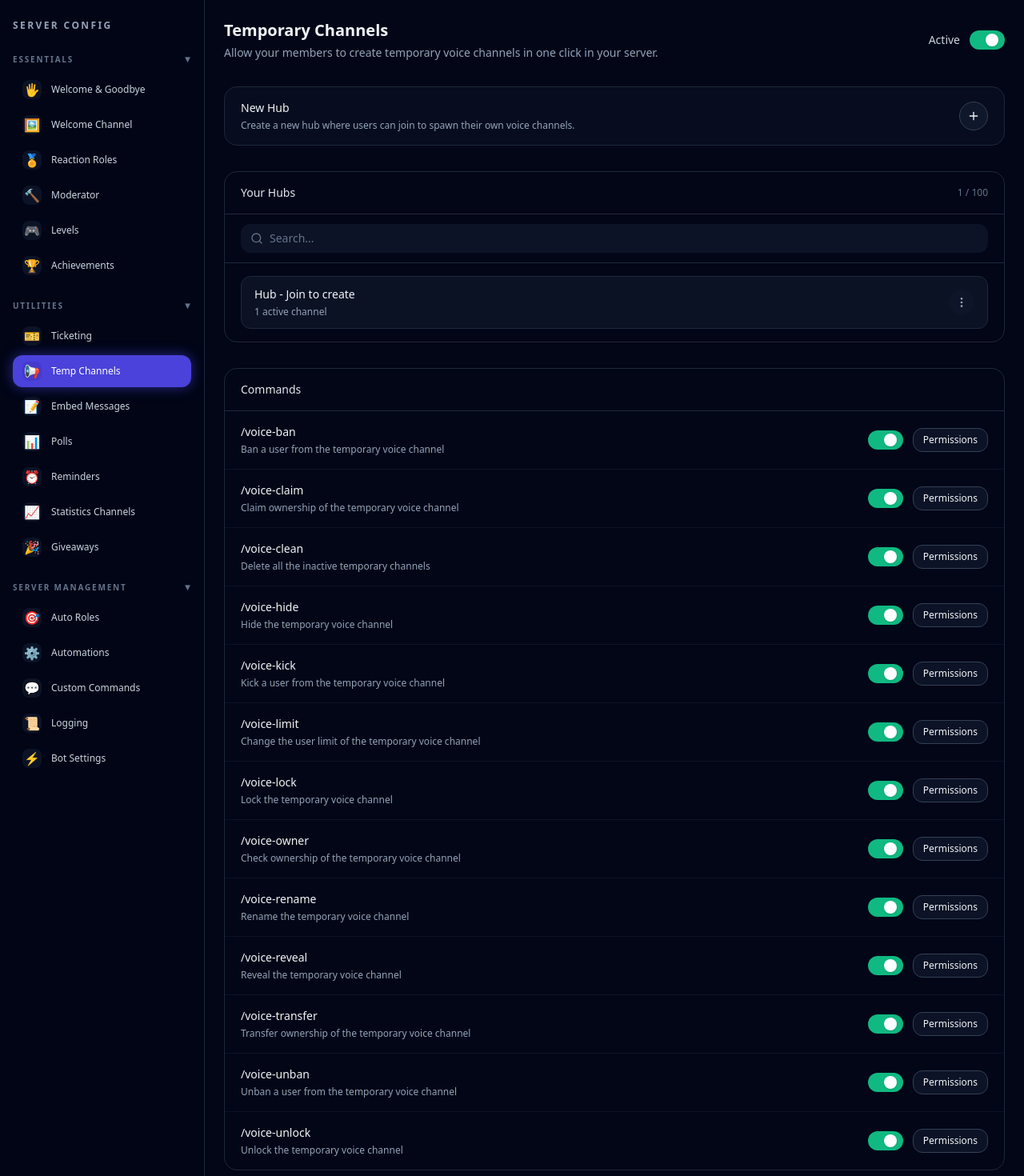
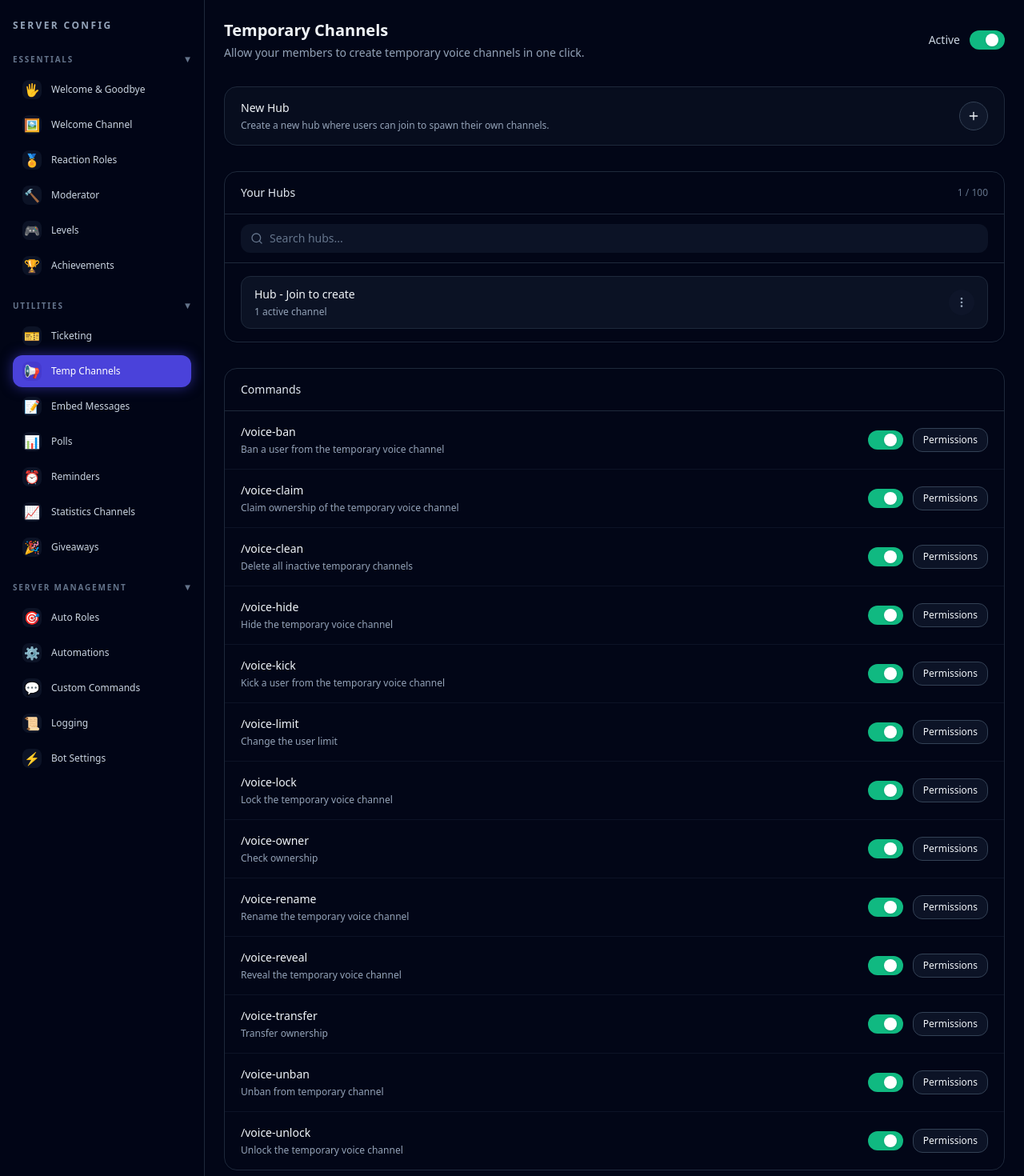
Before and after one commit to WYll1734/app-directory, a Next.js app: page /dashboard/1/temp-channels in a window 1280 px wide. Shown: the top 1470 px of the page at 80% size. Built offline with nearby package versions, Linux system fonts and the light colour scheme.

Commit message:
Update page.js

```diff
--- a/app/dashboard/[guildId]/temp-channels/page.js
+++ b/app/dashboard/[guildId]/temp-channels/page.js
@@ -1,6 +1,7 @@
 "use client";
 
 import { useState, useMemo } from "react";
+import Link from "next/link";
 import { Search, Plus, MoreVertical } from "lucide-react";
 
 function Toggle({ checked, onChange }) {
@@ -22,7 +23,7 @@ function Toggle({ checked, onChange }) {
 }
 
 export default function TempChannelsPage({ params }) {
-  const { guildId } = params; // not used yet but keep for future API calls
+  const { guildId } = params;
 
   const [moduleActive, setModuleActive] = useState(true);
   const [search, setSearch] = useState("");
@@ -33,95 +34,28 @@ export default function TempChannelsPage({ params }) {
       name: "Hub - Join to create",
       channels: 1,
     },
-    // later you can load these from API
   ]);
 
   const [commands, setCommands] = useState([
-    {
-      id: "voice-ban",
-      name: "/voice-ban",
-      description: "Ban a user from the temporary voice channel",
-      enabled: true,
-    },
-    {
-      id: "voice-claim",
-      name: "/voice-claim",
-      description: "Claim ownership of the temporary voice channel",
-      enabled: true,
-    },
-    {
-      id: "voice-clean",
-      name: "/voice-clean",
-      description: "Delete all the inactive temporary channels",
-      enabled: true,
-    },
-    {
-      id: "voice-hide",
-      name: "/voice-hide",
-      description: "Hide the temporary voice channel",
-      enabled: true,
-    },
-    {
-      id: "voice-kick",
-      name: "/voice-kick",
-      description: "Kick a user from the temporary voice channel",
-      enabled: true,
-    },
-    {
-      id: "voice-limit",
-      name: "/voice-limit",
-      description: "Change the user limit of the temporary voice channel",
-      enabled: true,
-    },
-    {
-      id: "voice-lock",
-      name: "/voice-lock",
-      description: "Lock the temporary voice channel",
-      enabled: true,
-    },
-    {
-      id: "voice-owner",
-      name: "/voice-owner",
-      description: "Check ownership of the temporary voice channel",
-      enabled: true,
-    },
-    {
-      id: "voice-rename",
-      name: "/voice-rename",
-      description: "Rename the temporary voice channel",
-      enabled: true,
-    },
-    {
-      id: "voice-reveal",
-      name: "/voice-reveal",
-      description: "Reveal the temporary voice channel",
-      enabled: true,
-    },
-    {
-      id: "voice-transfer",
-      name: "/voice-transfer",
-      description: "Transfer ownership of the temporary voice channel",
-      enabled: true,
-    },
-    {
-      id: "voice-unban",
-      name: "/voice-unban",
-      description: "Unban a user from the temporary voice channel",
-      enabled: true,
-    },
-    {
-      id: "voice-unlock",
-      name: "/voice-unlock",
-      description: "Unlock the temporary voice channel",
-      enabled: true,
-    },
+    { id: "voice-ban", name: "/voice-ban", description: "Ban a user from the temporary voice channel", enabled: true },
+    { id: "voice-claim", name: "/voice-claim", description: "Claim ownership of the temporary voice channel", enabled: true },
+    { id: "voice-clean", name: "/voice-clean", description: "Delete all inactive temporary channels", enabled: true },
+    { id: "voice-hide", name: "/voice-hide", description: "Hide the temporary voice channel", enabled: true },
+    { id: "voice-kick", name: "/voice-kick", description: "Kick a user from the temporary voice channel", enabled: true },
+    { id: "voice-limit", name: "/voice-limit", description: "Change the user limit", enabled: true },
+    { id: "voice-lock", name: "/voice-lock", description: "Lock the temporary voice channel", enabled: true },
+    { id: "voice-owner", name: "/voice-owner", description: "Check ownership", enabled: true },
+    { id: "voice-rename", name: "/voice-rename", description: "Rename the temporary voice channel", enabled: true },
+    { id: "voice-reveal", name: "/voice-reveal", description: "Reveal the temporary voice channel", enabled: true },
+    { id: "voice-transfer", name: "/voice-transfer", description: "Transfer ownership", enabled: true },
+    { id: "voice-unban", name: "/voice-unban", description: "Unban from temporary channel", enabled: true },
+    { id: "voice-unlock", name: "/voice-unlock", description: "Unlock the temporary voice channel", enabled: true },
   ]);
 
   const filteredHubs = useMemo(
-    () =>
-      hubs.filter((hub) =>
-        hub.name.toLowerCase().includes(search.toLowerCase())
-      ),
+    () => hubs.filter((hub) =>
+      hub.name.toLowerCase().includes(search.toLowerCase())
+    ),
     [hubs, search]
   );
 
@@ -135,15 +69,12 @@ export default function TempChannelsPage({ params }) {
 
   return (
     <div className="flex flex-col gap-8 pb-10">
-      {/* Header */}
+      {/* HEADER */}
       <header className="flex flex-col gap-4 sm:flex-row sm:items-center sm:justify-between">
         <div>
-          <h1 className="text-xl font-semibold text-slate-100">
-            Temporary Channels
-          </h1>
+          <h1 className="text-xl font-semibold text-slate-100">Temporary Channels</h1>
           <p className="mt-1 text-sm text-slate-400">
-            Allow your members to create temporary voice channels in one click
-            in your server.
+            Allow your members to create temporary voice channels in one click.
           </p>
         </div>
 
@@ -156,46 +87,44 @@ export default function TempChannelsPage({ params }) {
         </div>
       </header>
 
-      {/* New Hub button */}
-      <button
-        type="button"
-        className="group flex items-center justify-between rounded-2xl border border-slate-800 bg-slate-900/40 px-5 py-4 text-left shadow-sm transition hover:border-emerald-500/70 hover:bg-slate-900"
+      {/* NEW HUB — NOW A LINK */}
+      <Link
+        href={`/dashboard/${guildId}/temp-channels/new`}
+        className="group flex items-center justify-between rounded-2xl border border-slate-800 bg-slate-900/40 px-5 py-4 text-left shadow-sm transition hover:border-emerald-500/60 hover:bg-slate-900"
       >
         <div>
           <p className="text-sm font-medium text-slate-100">New Hub</p>
           <p className="mt-1 text-xs text-slate-400">
-            Create a new hub where users can join to spawn their own voice
-            channels.
+            Create a new hub where users can join to spawn their own channels.
           </p>
         </div>
-        <span className="flex h-9 w-9 items-center justify-center rounded-full border border-slate-700 bg-slate-900 text-slate-100 text-lg font-semibold group-hover:border-emerald-500/80">
+
+        <span className="flex h-9 w-9 items-center justify-center rounded-full border border-slate-700 bg-slate-900 text-slate-100 group-hover:border-emerald-500/80">
           <Plus className="h-4 w-4" />
         </span>
-      </button>
+      </Link>
 
-      {/* Hubs section */}
+      {/* HUBS */}
       <section className="rounded-2xl border border-slate-800 bg-slate-950/70 shadow-sm">
         <div className="flex items-center justify-between border-b border-slate-800 px-5 py-4">
           <h2 className="text-sm font-medium text-slate-200">Your Hubs</h2>
-          <span className="text-xs text-slate-500">
-            {hubs.length} / 100
-          </span>
+          <span className="text-xs text-slate-500">{hubs.length} / 100</span>
         </div>
 
-        {/* Search */}
+        {/* SEARCH */}
         <div className="border-b border-slate-800 px-5 py-3">
           <div className="flex items-center gap-2 rounded-xl bg-slate-900/80 px-3 py-2 text-sm text-slate-300">
             <Search className="h-4 w-4 text-slate-500" />
             <input
               value={search}
               onChange={(e) => setSearch(e.target.value)}
-              placeholder="Search..."
+              placeholder="Search hubs..."
               className="flex-1 bg-transparent text-sm text-slate-200 placeholder:text-slate-500 focus:outline-none"
             />
           </div>
         </div>
 
-        {/* Hub list */}
+        {/* HUB LIST */}
         <div className="px-5 py-4">
           {filteredHubs.length === 0 ? (
             <p className="text-sm text-slate-500">No hubs found.</p>
@@ -206,12 +135,11 @@ export default function TempChannelsPage({ params }) {
                   key={hub.id}
                   className="flex items-center justify-between rounded-xl border border-slate-800 bg-slate-900/70 px-4 py-3 text-sm text-slate-100 transition hover:bg-slate-900"
                 >
-                  <div className="flex flex-col">
-                    <span className="font-medium">{hub.name}</span>
-                    <span className="mt-1 text-xs text-slate-400">
-                      {hub.channels} active channel
-                      {hub.channels === 1 ? "" : "s"}
-                    </span>
+                  <div>
+                    <p className="font-medium">{hub.name}</p>
+                    <p className="mt-1 text-xs text-slate-400">
+                      {hub.channels} active channel{hub.channels === 1 ? "" : "s"}
+                    </p>
                   </div>
 
                   <button
@@ -227,7 +155,7 @@ export default function TempChannelsPage({ params }) {
         </div>
       </section>
 
-      {/* Commands section (always open) */}
+      {/* COMMANDS */}
       <section className="rounded-2xl border border-slate-800 bg-slate-950/70 shadow-sm">
         <div className="border-b border-slate-800 px-5 py-4">
           <h2 className="text-sm font-medium text-slate-200">Commands</h2>
@@ -240,12 +168,8 @@ export default function TempChannelsPage({ params }) {
               className="flex items-center justify-between px-5 py-4"
             >
               <div className="max-w-xl">
-                <p className="text-sm font-medium text-slate-100">
-                  {cmd.name}
-                </p>
-                <p className="mt-1 text-xs text-slate-400">
-                  {cmd.description}
-                </p>
+                <p className="text-sm font-medium text-slate-100">{cmd.name}</p>
+                <p className="mt-1 text-xs text-slate-400">{cmd.description}</p>
               </div>
 
               <div className="flex items-center gap-3">
@@ -253,10 +177,7 @@ export default function TempChannelsPage({ params }) {
                   checked={cmd.enabled}
                   onChange={() => toggleCommand(cmd.id)}
                 />
-                <button
-                  type="button"
-                  className="rounded-xl border border-slate-700 bg-slate-900/80 px-3 py-1.5 text-xs font-medium text-slate-100 transition hover:border-emerald-500/80"
-                >
+                <button className="rounded-xl border border-slate-700 bg-slate-900/80 px-3 py-1.5 text-xs font-medium text-slate-100 hover:border-emerald-500/70">
                   Permissions
                 </button>
               </div>
```
